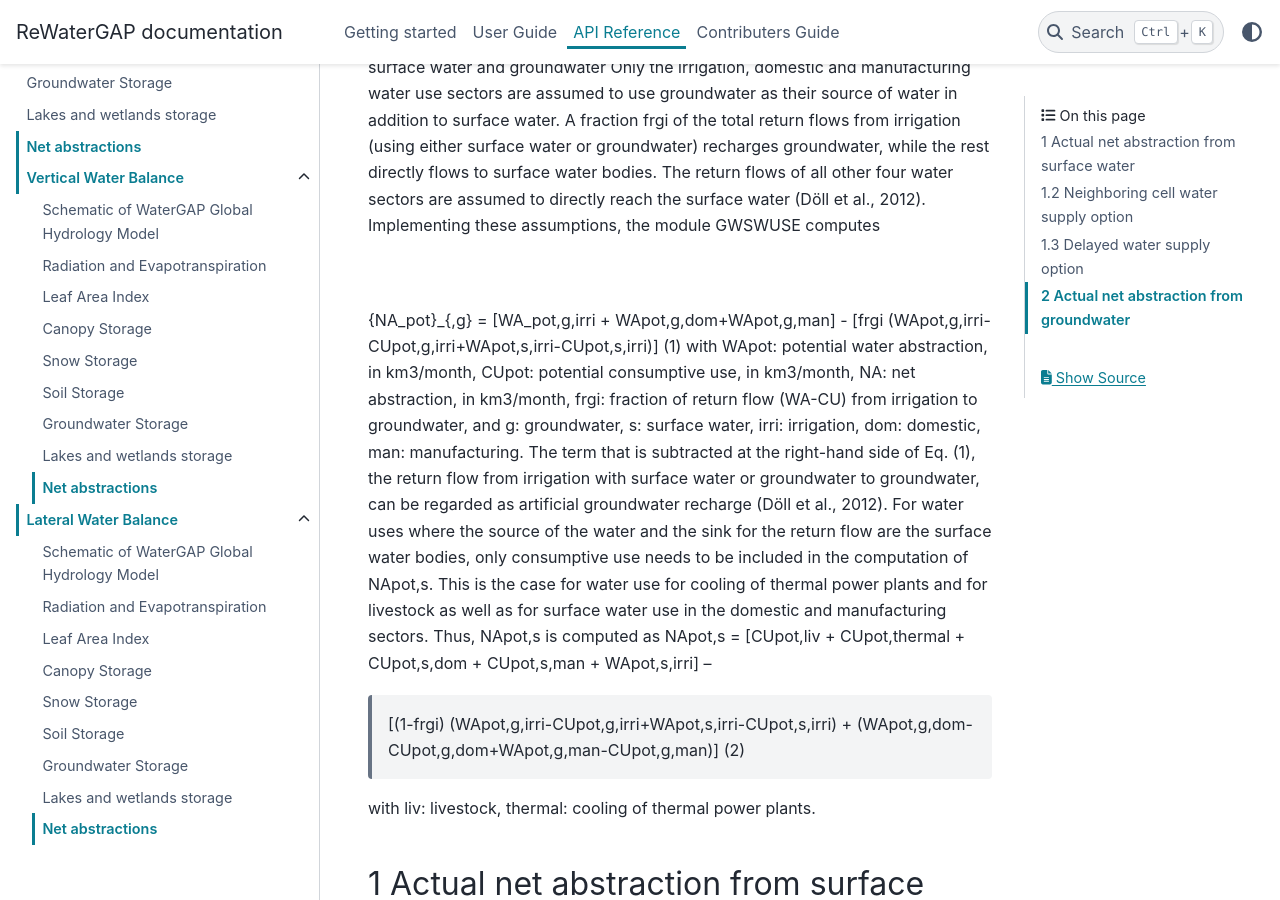
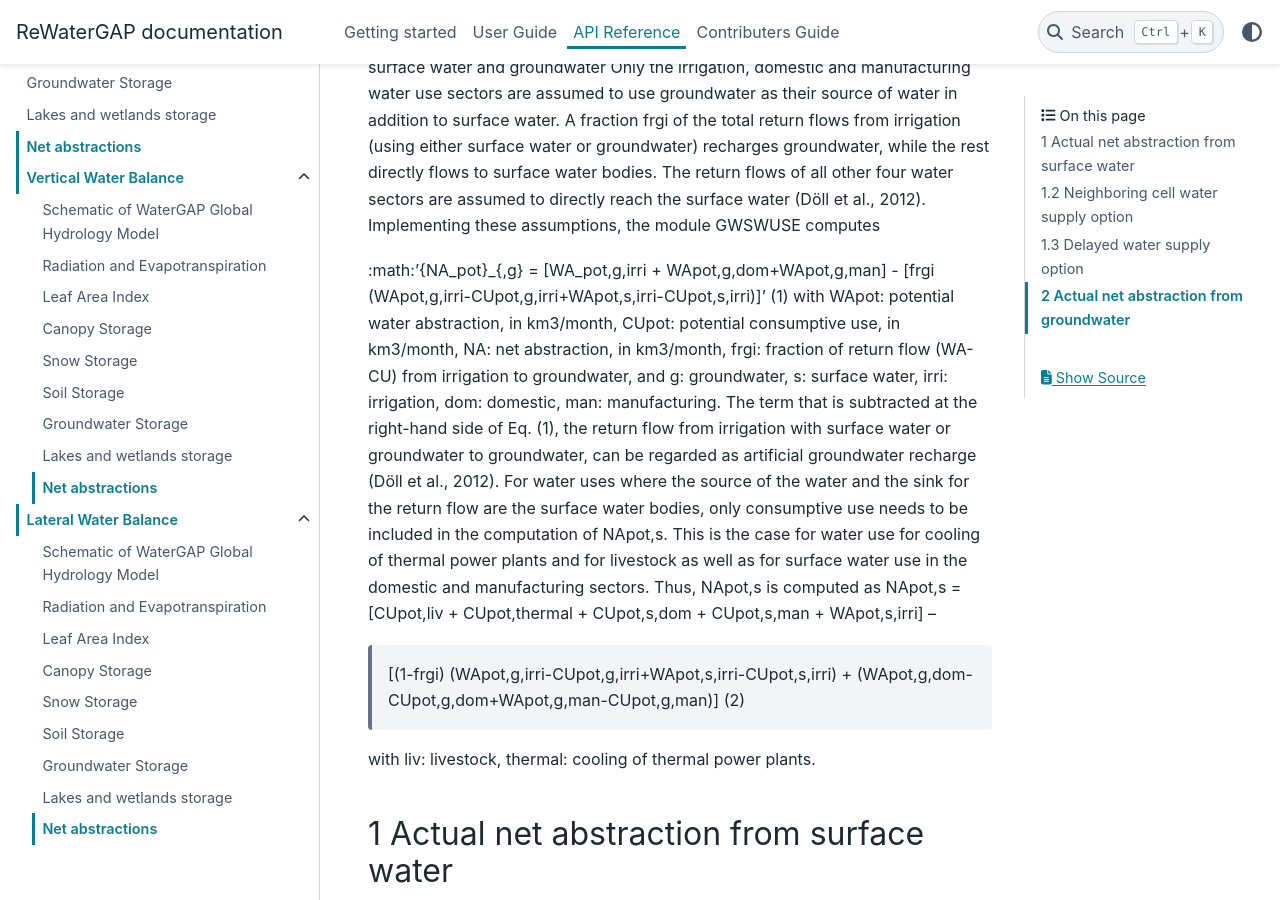
Before and after one commit to HydrologyFrankfurt/ReWaterGAP, a Sphinx documentation site: the page built from docs/api_docs/net_abstractions.rst, in a window 1280 px wide and 900 px high, scrolled down 657 px. Built offline with Sphinx 7.4.7 and the PyData theme 0.15.4, drawn with Linux system fonts in a browser that asks for light colours; some of the changed lines change nothing that is shown.

Commit message:
Update net_abstractions.rst

```diff
--- a/docs/api_docs/net_abstractions.rst
+++ b/docs/api_docs/net_abstractions.rst
@@ -5,8 +5,7 @@
 1 Computation of potential net abstractions from surface water and groundwater
 Only the irrigation, domestic and manufacturing water use sectors are assumed to use groundwater as their source of water in addition to surface water. A fraction frgi of the total return flows from irrigation (using either surface water or groundwater) recharges groundwater, while the rest directly flows to surface water bodies. The return flows of all other four water sectors are assumed to directly reach the surface water (Döll et al., 2012). Implementing these assumptions, the module GWSWUSE computes
 
-.. math::
-{NA_pot}_{,g} = [WA_pot,g,irri + WApot,g,dom+WApot,g,man] - [frgi (WApot,g,irri-CUpot,g,irri+WApot,s,irri-CUpot,s,irri)]	 (1)
+:math:'{NA_pot}_{,g} = [WA_pot,g,irri + WApot,g,dom+WApot,g,man] - [frgi (WApot,g,irri-CUpot,g,irri+WApot,s,irri-CUpot,s,irri)]'	 (1)
 with WApot: potential water abstraction, in km3/month, CUpot: potential consumptive use, in km3/month, NA: net abstraction, in km3/month, frgi: fraction of return flow (WA-CU) from irrigation to groundwater, and g: groundwater, s: surface water, irri: irrigation, dom: domestic, man: manufacturing. The term that is subtracted at the right-hand side of Eq. (1), the return flow from irrigation with surface water or groundwater to groundwater, can be regarded as artificial groundwater recharge (Döll et al., 2012).
 For water uses where the source of the water and the sink for the return flow are the surface water bodies, only consumptive use needs to be included in the computation of NApot,s. This is the case for water use for cooling of thermal power plants and for livestock as well as for surface water use in the domestic and manufacturing sectors. Thus, NApot,s is computed as
 NApot,s = [CUpot,liv + CUpot,thermal + CUpot,s,dom + CUpot,s,man + WApot,s,irri] –
```
